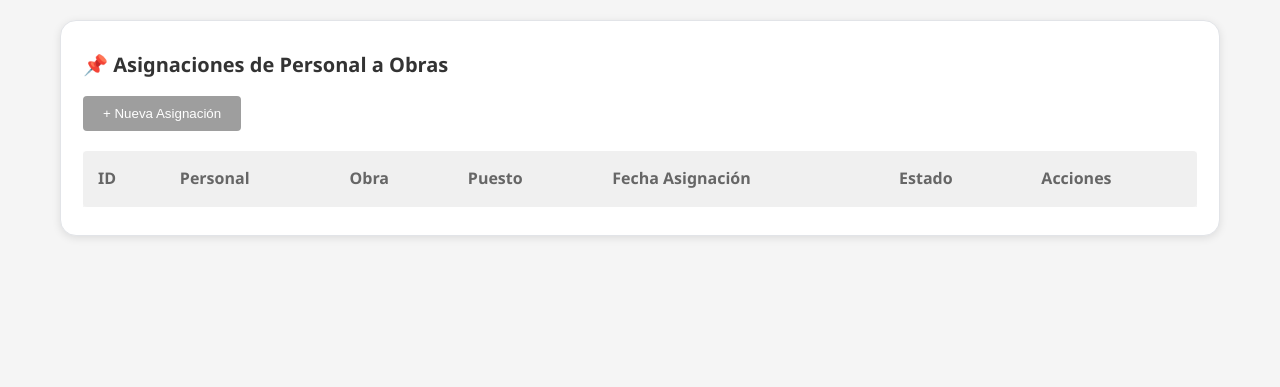
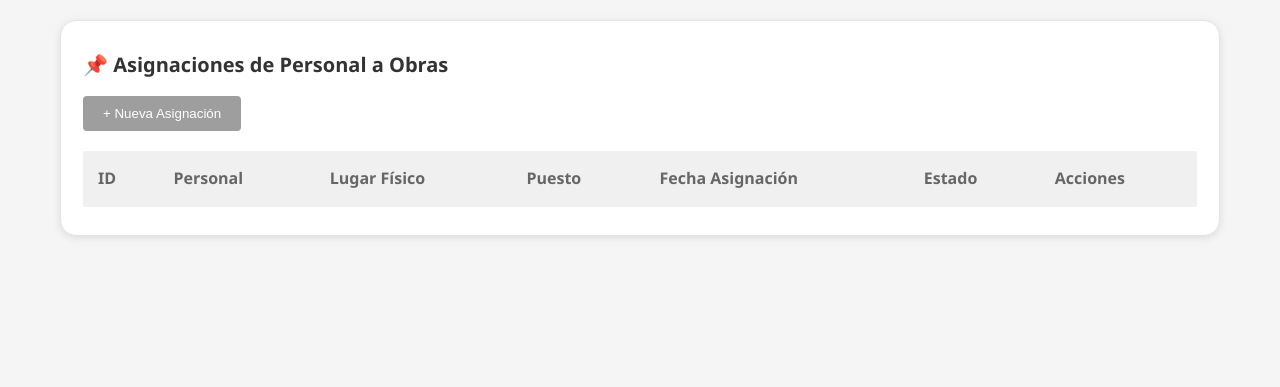
Before and after one commit to santiagonisi/Personal, a Flask app: page /asignaciones in a window 1280 px wide. Shown: the part 61-448 px from the top of the page. Run offline with Flask 3, Linux system fonts and the light colour scheme; the visitor is signed in with stand-in values (Sample User, id 1); data that the repository does not hold is empty; parts of the project's set-up code (start-up, migrations or seed data) failed here and were passed over.

Commit message:
cambios de logica para lugar fisico de trabajo

```diff
--- a/app.py
+++ b/app.py
@@ -2,9 +2,23 @@ import os
 from flask import Flask
 from flask_sqlalchemy import SQLAlchemy
 from flask_login import LoginManager
+from sqlalchemy import text
 
 db = SQLAlchemy()
 login_manager = LoginManager()
+
+def ensure_personal_lugar_trabajo_column():
+    columnas = db.session.execute(text("PRAGMA table_info(personal)")).fetchall()
+    nombres_columnas = {columna[1] for columna in columnas}
+
+    if 'lugar_trabajo' not in nombres_columnas:
+        db.session.execute(
+            text("ALTER TABLE personal ADD COLUMN lugar_trabajo VARCHAR(20) DEFAULT 'obra'")
+        )
+        db.session.execute(
+            text("UPDATE personal SET lugar_trabajo = 'obra' WHERE lugar_trabajo IS NULL OR lugar_trabajo = ''")
+        )
+        db.session.commit()
 
 def create_app():
     app = Flask(__name__,
@@ -23,6 +37,7 @@ def create_app():
 
     with app.app_context():
         db.create_all()
+        ensure_personal_lugar_trabajo_column()
 
         # Cargar usuario por ID para Flask-Login
         from models.usuario import Usuario
--- a/models/__init__.py
+++ b/models/__init__.py
@@ -16,6 +16,7 @@ class Personal(db.Model):
     provincia = db.Column(db.String(100))
     codigo_postal = db.Column(db.String(10))
     estado = db.Column(db.String(20), default='activo')
+    lugar_trabajo = db.Column(db.String(20), default='obra')
     fecha_ingreso = db.Column(db.String(10), nullable=True)
     fecha_creacion = db.Column(db.DateTime, default=datetime.now)
 
@@ -33,6 +34,7 @@ class Personal(db.Model):
             'provincia': self.provincia,
             'codigo_postal': self.codigo_postal,
             'estado': self.estado,
+            'lugar_trabajo': self.lugar_trabajo,
             'fecha_ingreso': self.fecha_ingreso
         }
 
@@ -86,6 +88,7 @@ class Asignacion(db.Model):
             'obra_id': self.obra_id,
             'personal_nombre': self.personal.nombre,
             'personal_apellido': self.personal.apellido,
+            'personal_lugar_trabajo': self.personal.lugar_trabajo,
             'obra_nombre': self.obra.nombre,
             'fecha_asignacion': self.fecha_asignacion,
             'fecha_fin': self.fecha_fin,
--- a/routes/__init__.py
+++ b/routes/__init__.py
@@ -53,6 +53,29 @@ def calcular_horas_trabajadas(hora_ingreso, hora_egreso):
         fin += timedelta(days=1)
 
     return round((fin - inicio).total_seconds() / 3600, 2)
+
+def actualizar_estados_obras_por_fecha():
+    """Actualiza automáticamente el estado de obras según la fecha de fin estimada."""
+    hoy = datetime.now().date()
+    cambios = False
+
+    for obra in Obra.query.all():
+        estado_actual = obra.estado or 'activa'
+        nuevo_estado = estado_actual
+
+        if obra.fecha_fin_estimada:
+            try:
+                fecha_fin = datetime.strptime(obra.fecha_fin_estimada, '%Y-%m-%d').date()
+                nuevo_estado = 'desactiva' if hoy > fecha_fin else 'activa'
+            except ValueError:
+                continue
+
+        if nuevo_estado != estado_actual:
+            obra.estado = nuevo_estado
+            cambios = True
+
+    if cambios:
+        db.session.commit()
 
 def asignacion_activa_en_fecha(asignacion, fecha):
     """Retorna True si la asignación está activa en la fecha indicada (YYYY-MM-DD)."""
@@ -165,6 +188,7 @@ def crear_personal():
             ciudad=data.get('ciudad'),
             provincia=data.get('provincia'),
             codigo_postal=data.get('codigo_postal'),
+            lugar_trabajo=data.get('lugar_trabajo', 'obra'),
             fecha_ingreso=data.get('fecha_ingreso', '')
         )
         db.session.add(nuevo)
@@ -200,6 +224,7 @@ def actualizar_personal(id):
     personal.ciudad = data.get('ciudad', personal.ciudad)
     personal.provincia = data.get('provincia', personal.provincia)
     personal.codigo_postal = data.get('codigo_postal', personal.codigo_postal)
+    personal.lugar_trabajo = data.get('lugar_trabajo', personal.lugar_trabajo)
     personal.fecha_ingreso = data.get('fecha_ingreso', personal.fecha_ingreso)
     personal.estado = data.get('estado', personal.estado)
 
@@ -223,6 +248,7 @@ obras_bp = Blueprint('obras', __name__, url_prefix='/api/obras')
 @obras_bp.route('', methods=['GET'])
 @obra_or_admin_required
 def get_obras():
+    actualizar_estados_obras_por_fecha()
     obras = Obra.query.all()
     return jsonify([o.to_dict() for o in obras])
 
@@ -245,6 +271,7 @@ def crear_obra():
 @obras_bp.route('/<int:id>', methods=['GET'])
 @obra_or_admin_required
 def get_obra_id(id):
+    actualizar_estados_obras_por_fecha()
     obra = Obra.query.get(id)
     if not obra:
         return jsonify({'error': 'No encontrado'}), 404
--- a/templates/asignaciones.html
+++ b/templates/asignaciones.html
@@ -20,7 +20,7 @@
                 <tr>
                     <th>ID</th>
                     <th>Personal</th>
-                    <th>Obra</th>
+                    <th>Lugar Físico</th>
                     <th>Puesto</th>
                     <th>Fecha Asignación</th>
                     <th>Estado</th>
@@ -28,7 +28,7 @@
                 </tr>
             </thead>
             <tbody id="asignaciones-table">
-                <tr><td colspan="8" style="text-align: center;">Cargando...</td></tr>
+                <tr><td colspan="7" style="text-align: center;">Cargando...</td></tr>
             </tbody>
         </table>
     </div>
@@ -47,6 +47,10 @@
                 <select id="personal_id" required></select>
             </div>
             <div class="form-group">
+                <label>Lugar Físico</label>
+                <input type="text" id="lugar_fisico" readonly placeholder="Seleccione empleado">
+            </div>
+            <div class="form-group" id="obra-group">
                 <label>Obra *</label>
                 <select id="obra_id" required></select>
             </div>
@@ -72,6 +76,33 @@
 
 <script>
 let editingId = null;
+let personalMap = {};
+
+function capitalize(texto) {
+    if (!texto) return '';
+    const valor = String(texto).toLowerCase();
+    return valor.charAt(0).toUpperCase() + valor.slice(1);
+}
+
+function updateLugarYObraUI() {
+    const personalId = document.getElementById('personal_id').value;
+    const lugarInput = document.getElementById('lugar_fisico');
+    const obraGroup = document.getElementById('obra-group');
+    const obraSelect = document.getElementById('obra_id');
+
+    const persona = personalMap[personalId];
+    const lugar = persona?.lugar_trabajo || '';
+    lugarInput.value = capitalize(lugar);
+
+    if (lugar === 'obra') {
+        obraGroup.style.display = '';
+        obraSelect.required = true;
+    } else {
+        obraSelect.value = '';
+        obraSelect.required = false;
+        obraGroup.style.display = 'none';
+    }
+}
 
 async function loadSelects() {
     try {
@@ -79,7 +110,9 @@ async function loadSelects() {
         const personal = await personalRes.json();
         const personalSelect = document.getElementById('personal_id');
         personalSelect.innerHTML = '<option value="">-- Seleccione empleado --</option>';
+        personalMap = {};
         personal.forEach(p => {
+            personalMap[p.id] = p;
             const option = document.createElement('option');
             option.value = p.id;
             option.textContent = `${p.nombre} ${p.apellido}`;
@@ -96,6 +129,8 @@ async function loadSelects() {
             option.textContent = o.nombre;
             obraSelect.appendChild(option);
         });
+
+        updateLugarYObraUI();
     } catch (error) {
         console.error('Error cargando selects:', error);
     }
@@ -105,9 +140,9 @@ function openAsignacionForm() {
     editingId = null;
     document.getElementById('asignacion-id').value = '';
     document.getElementById('modal-title').textContent = 'Nueva Asignación';
+    document.getElementById('asignacion-form').reset();
     loadSelects();
     document.getElementById('asignacion-modal').classList.add('active');
-    document.getElementById('asignacion-form').reset();
 }
 
 function closeAsignacionForm() {
@@ -125,6 +160,11 @@ async function saveAsignacion(event) {
         fecha_asignacion: document.getElementById('fecha_asignacion').value,
         fecha_fin: document.getElementById('fecha_fin').value
     };
+
+    if (!data.obra_id) {
+        showNotification('Para asignar, el empleado debe tener lugar físico en obra y seleccionar una obra', 'error');
+        return;
+    }
 
     try {
         const id = document.getElementById('asignacion-id').value;
@@ -164,7 +204,7 @@ async function loadAsignaciones() {
             row.innerHTML = `
                 <td>${a.id}</td>
                 <td>${a.personal_nombre} ${a.personal_apellido}</td>
-                <td>${a.obra_nombre}</td>
+                <td>${formatLugarTrabajo(a.personal_lugar_trabajo)}</td>
                 <td>${a.puesto || '-'}</td>
                 <td>${formatDate(a.fecha_asignacion)}</td>
                 <td>${a.estado || 'Activa'}</td>
@@ -201,6 +241,7 @@ async function editAsignacion(id) {
         document.getElementById('puesto').value = asignacion.puesto || '';
         document.getElementById('fecha_asignacion').value = asignacion.fecha_asignacion || '';
         document.getElementById('fecha_fin').value = asignacion.fecha_fin || '';
+        updateLugarYObraUI();
 
         document.getElementById('modal-title').textContent = 'Editar Asignación';
         document.getElementById('asignacion-modal').classList.add('active');
@@ -223,6 +264,16 @@ async function deleteAsignacion(id) {
     }
 }
 
-document.addEventListener('DOMContentLoaded', loadAsignaciones);
+function formatLugarTrabajo(lugar) {
+    if (!lugar) return 'Obra';
+    const valor = String(lugar).toLowerCase();
+    return valor.charAt(0).toUpperCase() + valor.slice(1);
+}
+
+document.addEventListener('DOMContentLoaded', () => {
+    const personalSelect = document.getElementById('personal_id');
+    personalSelect.addEventListener('change', updateLugarYObraUI);
+    loadAsignaciones();
+});
 </script>
 {% endblock %}
```
Also changed, not shown: __init__.py (+15 -0 lines), templates/personal.html (+20 -32 lines).
